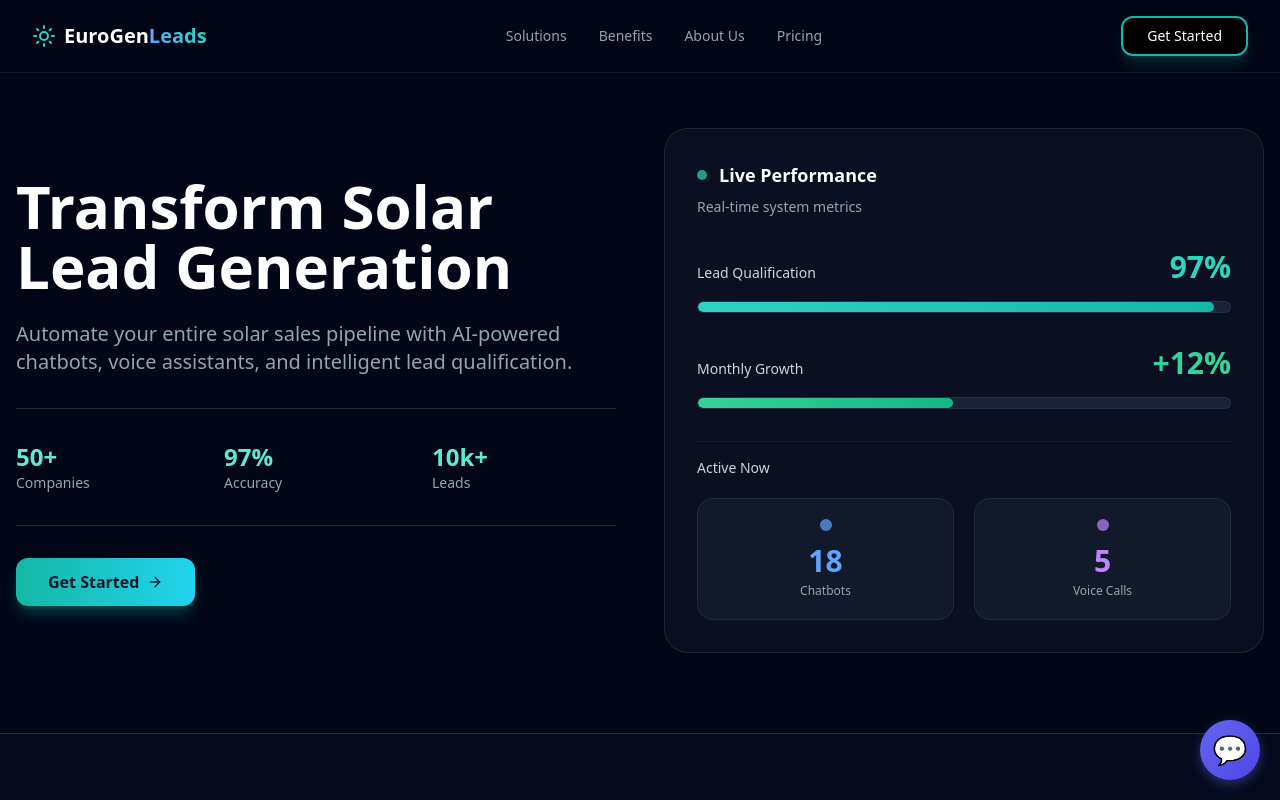
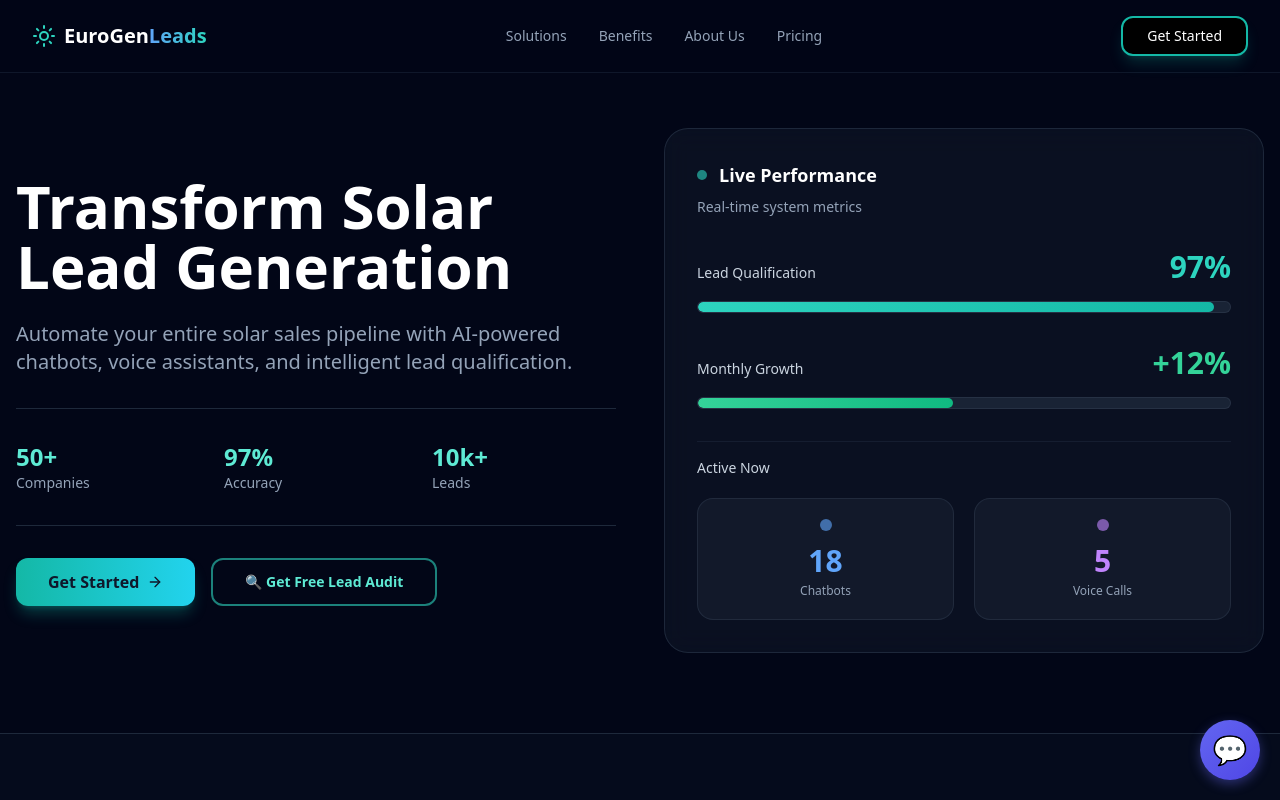
Before and after one commit to asrarmushtaqwani/eurogenleads, a React (Create React App) app: page / in a window 1280 px wide. Shown: the top 800 px of the page. Built offline with nearby package versions, Linux system fonts and the light colour scheme.

Commit message:
added calendly and google form

```diff
--- a/src/App.js
+++ b/src/App.js
@@ -264,9 +264,19 @@ export default function EuroGenLeads() {
               </div>
             </div>
 
-            <button onClick={() => contactFormRef.current?.scrollIntoView({ behavior: 'smooth' })} className="hero-get-started-btn get-started-btn bg-gradient-to-r from-teal-500 to-cyan-400 text-slate-900 px-8 py-3 rounded-xl transition-all font-semibold inline-flex items-center gap-2 shadow-lg shadow-teal-500/30">
-              Get Started <ArrowRight className="w-4 h-4" />
-            </button>
+            <div className="flex flex-col sm:flex-row gap-4">
+              <button onClick={() => contactFormRef.current?.scrollIntoView({ behavior: 'smooth' })} className="hero-get-started-btn get-started-btn bg-gradient-to-r from-teal-500 to-cyan-400 text-slate-900 px-8 py-3 rounded-xl transition-all font-semibold inline-flex items-center gap-2 shadow-lg shadow-teal-500/30">
+                Get Started <ArrowRight className="w-4 h-4" />
+              </button>
+              <a
+                href="https://forms.gle/U25w1oDjitSBLJWk7"
+                target="_blank"
+                rel="noopener noreferrer"
+                className="inline-flex items-center gap-2 px-8 py-3 rounded-xl border-2 border-teal-400/60 text-teal-300 hover:border-teal-400 hover:bg-teal-500/10 transition-all font-semibold text-sm"
+              >
+                🔍 Get Free Lead Audit
+              </a>
+            </div>
           </div>
 
           {/* Real-time Data Visualization */}
@@ -655,6 +665,23 @@ export default function EuroGenLeads() {
               <p className="text-center text-slate-500 text-xs">We respect your privacy. Your data is handled in compliance with GDPR & CCPA.</p>
             </form>
           )}
+        </div>
+      </section>
+
+      {/* Book a Call Section */}
+      <section className="py-20 px-4 border-t border-slate-800 scroll-mt-20">
+        <div className="max-w-2xl mx-auto text-center">
+          <h2 className="text-4xl font-bold text-white mb-3">Book a Free Strategy Call</h2>
+          <p className="text-slate-400 mb-10">Skip the form — pick a time that works for you and let's talk about your solar lead pipeline.</p>
+          <a
+            href="https://calendly.com/asraarmushtaq/solar-lead-audit-call"
+            target="_blank"
+            rel="noopener noreferrer"
+            className="inline-flex items-center gap-3 bg-gradient-to-r from-teal-500 to-cyan-400 text-slate-900 px-10 py-4 rounded-xl font-bold text-lg shadow-lg shadow-teal-500/30 hover:from-teal-400 hover:to-cyan-300 transition-all"
+          >
+            📅 Schedule Your Call
+          </a>
+          <p className="text-slate-500 text-xs mt-6">30 minutes · No obligation · We'll audit your current lead flow live</p>
         </div>
       </section>
 
```
